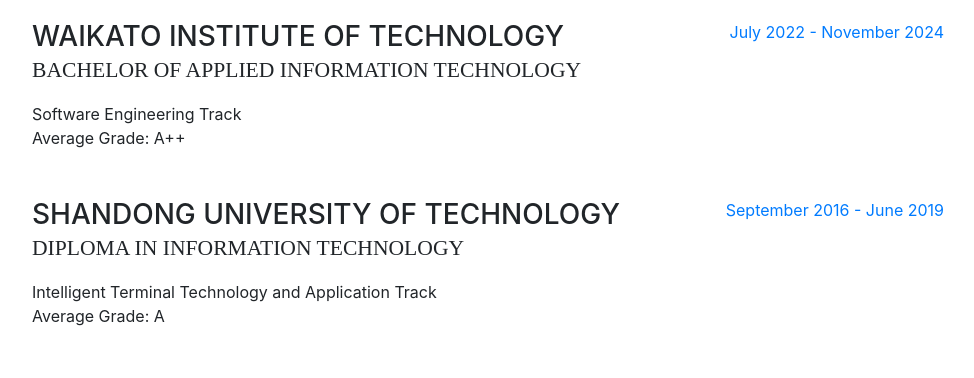
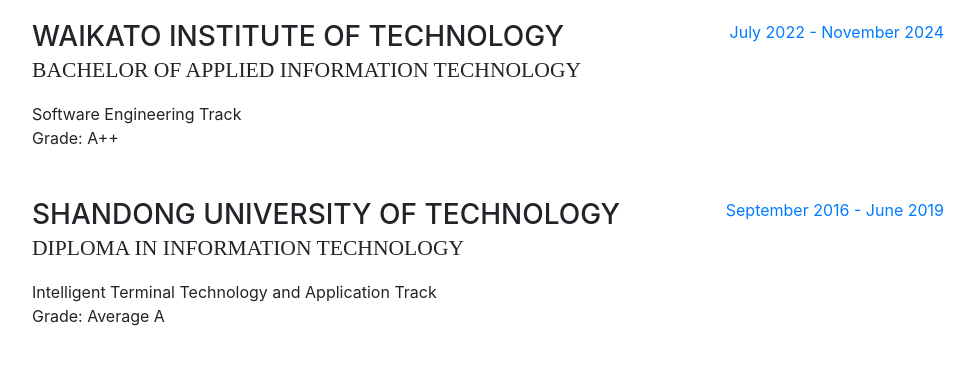
Before and after one commit to ccste/portfolio, a website with bundled scripts: page index.html in a window 1280 px wide. Shown: the part 3300-3678 px from the top of the page, without its empty margins (288-1262 px from the left). Built offline with nearby package versions, Linux system fonts and the light colour scheme; a web font is replaced by a local one.

Commit message:
Change for Education Section

```diff
--- a/index.html
+++ b/index.html
@@ -250,7 +250,7 @@
             <h3 class="mb-0">Waikato Institute of Technology</h3>
             <div class="subheading mb-3">Bachelor of Applied Information Technology</div>
             <div>Software Engineering Track</div>
-            <div>Average Grade: A++</div>
+            <div>Grade: A++</div>
             <!-- <p>GPA: 3.23</p> -->
           </div>
           <div class="resume-date text-md-right">
@@ -264,7 +264,7 @@
             <div class="subheading mb-3">Diploma in Information Technology</div>
             <!-- <p>GPA: 3.56</p> -->
             <div>Intelligent Terminal Technology and Application Track</div>
-            <div>Average Grade: A</div>
+            <div>Grade: Average A</div>
           </div>
           <div class="resume-date text-md-right">
             <span class="text-primary">September 2016 - June 2019</span>
```
